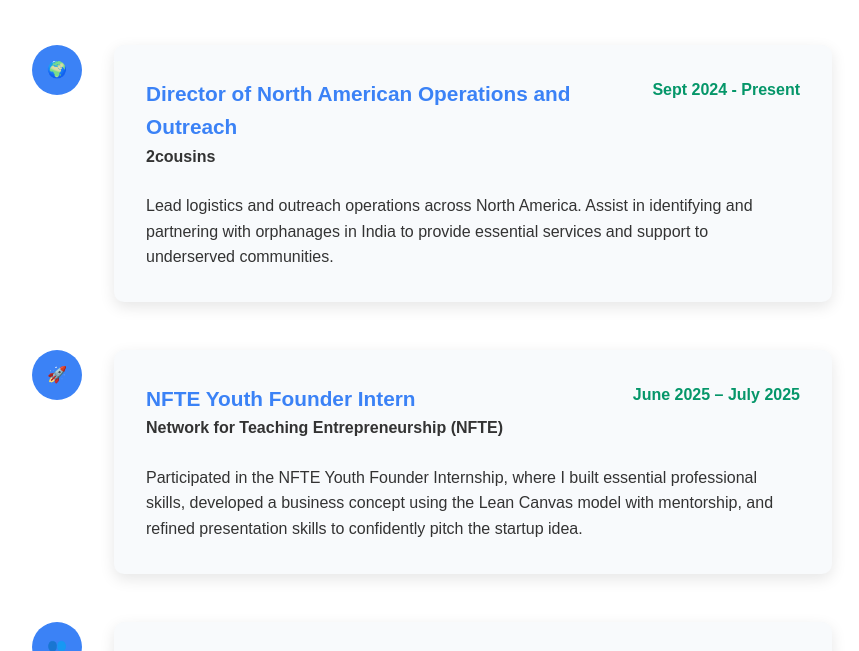
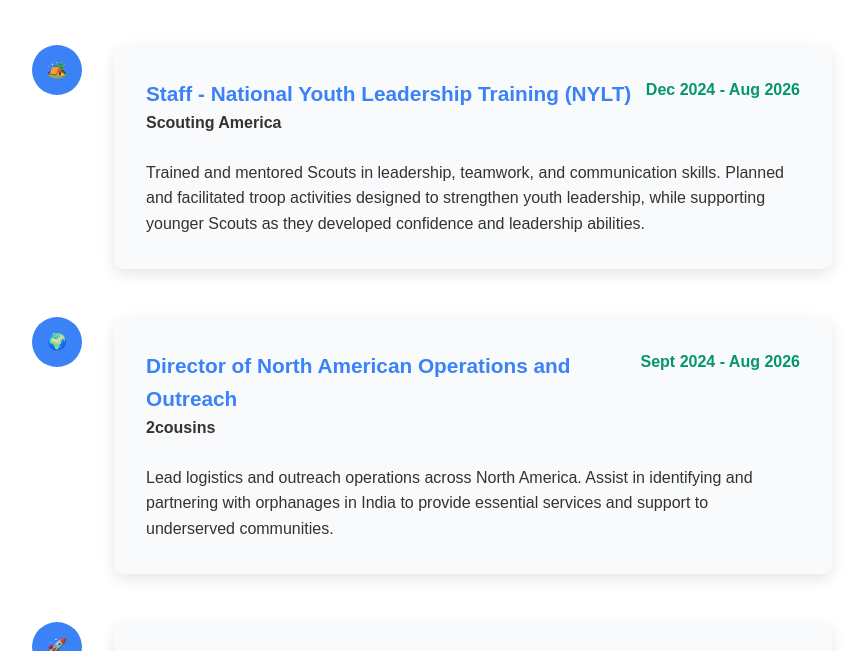
Before and after one commit to Dixit-Ishaan/ishaan-dixit-portfolio, a plain HTML site: page experience.html in a window 1280 px wide. Shown: the part 967-1618 px from the top of the page, without its empty margins (208-1067 px from the left). Drawn offline with Linux system fonts and the light colour scheme.

Commit message:
Update experience section with new roles and dates
Added experience details for National Youth Leadership Training and updated periods for other experiences.

```diff
--- a/experience.html
+++ b/experience.html
@@ -573,6 +573,30 @@
               <h2 class="section-title">Experience</h2>
               <div class="experience-grid">
 
+                <div class="experience-item">
+                    <div class="experience-icon">🏕️</div>
+                    <div class="experience-content">
+                        <div class="experience-header">
+                            <div>
+                                <div class="experience-title">
+                                    Staff - National Youth Leadership Training (NYLT)
+                                </div>
+                                <div class="experience-company">
+                                    Scouting America
+                                </div>
+                            </div>
+                            <div class="experience-period">
+                                Dec 2024 - Aug 2026
+                            </div>
+                        </div>
+                        <p>
+                            Trained and mentored Scouts in leadership, teamwork, and
+                            communication skills. Planned and facilitated troop activities
+                            designed to strengthen youth leadership, while supporting younger
+                            Scouts as they developed confidence and leadership abilities.
+                        </p>
+                    </div>
+                </div>
 
                 <div class="experience-item">
                       <div class="experience-icon">🌍</div>
@@ -582,7 +606,7 @@
                                   <div class="experience-title">Director of North American Operations and Outreach</div>
                                   <div class="experience-company">2cousins</div>
                               </div>
-                              <div class="experience-period">Sept 2024 - Present</div>
+                              <div class="experience-period">Sept 2024 - Aug 2026</div>
                           </div>
                           <p>Lead logistics and outreach operations across North America. Assist in identifying and partnering with orphanages in India to provide essential services and support to underserved communities.</p>
                       </div>
@@ -623,7 +647,7 @@
                                   <div class="experience-title">BigFuture Ambassador</div>
                                   <div class="experience-company">The College Board</div>
                               </div>
-                              <div class="experience-period">Feb 2025 - Present</div>
+                              <div class="experience-period">Feb 2025 - Aug 2026</div>
                           </div>
                           <p>Ambassador for the College Board's BigFuture platform, helping spread awareness of college planning resources and assisting classmates and underclassmen with their educational journey.</p>
                       </div>
```
